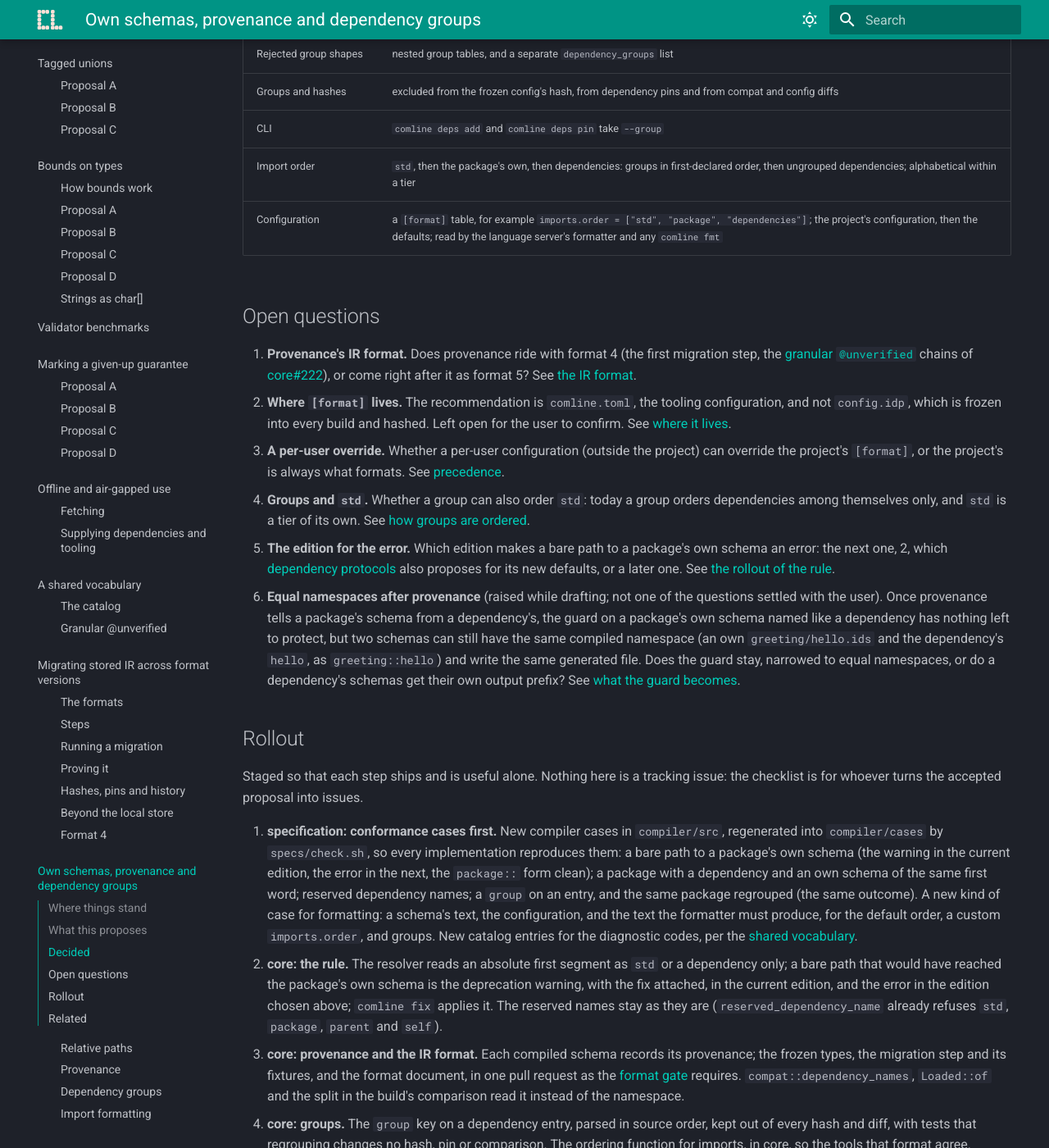
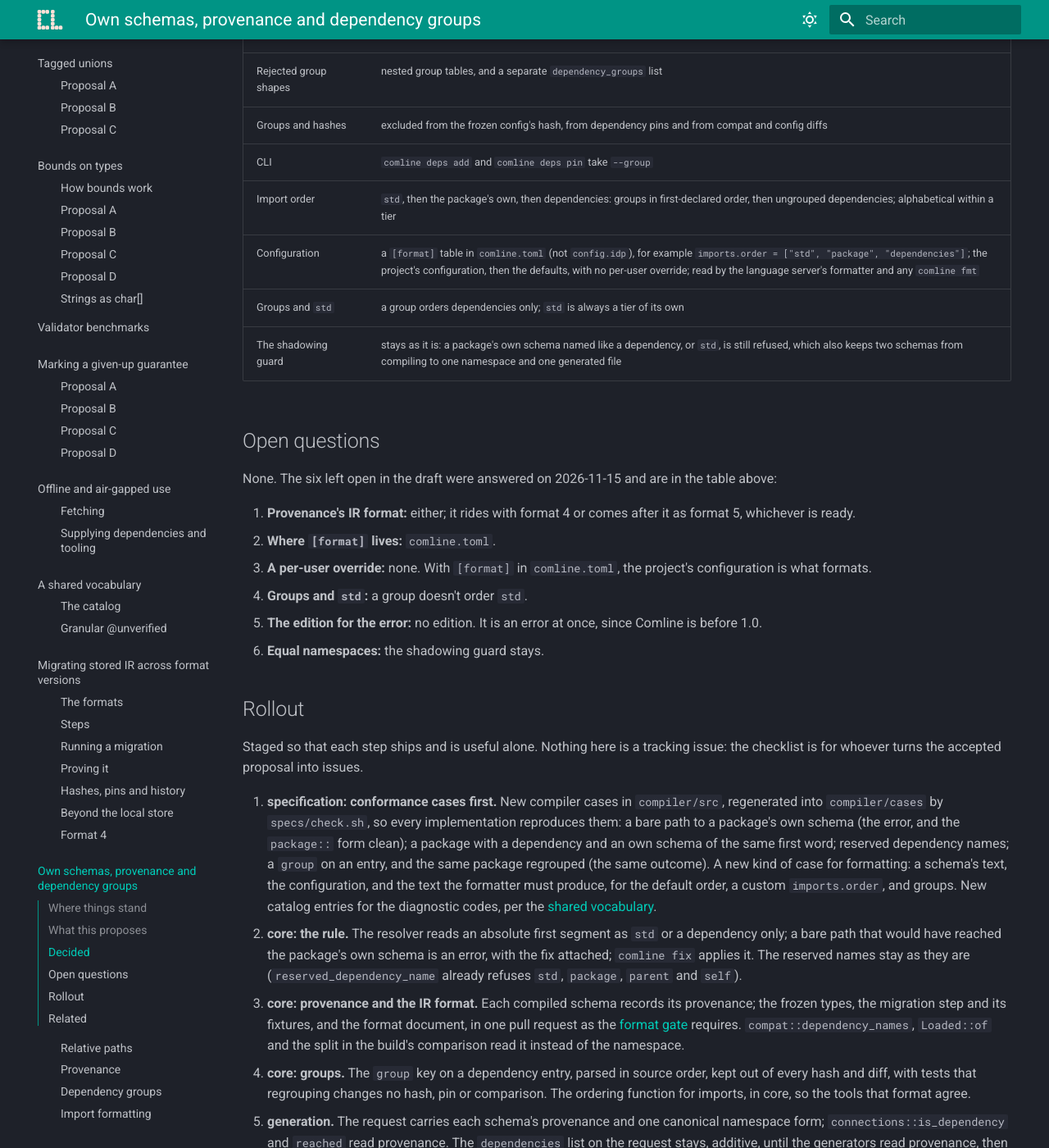
Before and after one commit to ComlineProject/docs, an MkDocs documentation site: the page built from docs/docs/proposals/use-paths-and-groups/index.md, in a window 1280 px wide and 1400 px high, scrolled down 1900 px. Shown: the whole window at 82% size. Built offline with MkDocs 1.6.1 and Material for MkDocs 9.7.7, drawn with Linux system fonts in a browser that asks for light colours; the version menu is left out; some of the changed text lies outside the part shown.

Commit message:
Own schemas, provenance and groups: accepted, with the open questions answered

```diff
--- a/docs/docs/proposals/use-paths-and-groups/index.md
+++ b/docs/docs/proposals/use-paths-and-groups/index.md
@@ -36,8 +36,8 @@ and imported in a consistent order?**
 ## What this proposes
 
 1. **[Own schemas only through relative paths](relative-use.md).** Within a package, its own schemas are reached as
-   `package::…`, `parent::…` or `self::…`. An absolute first segment always means `std` or a dependency. Introduced
-   by a language edition: a warning with a quick fix now, an error in the next edition.
+   `package::…`, `parent::…` or `self::…`. An absolute first segment always means `std` or a dependency. A bare path
+   to an own schema is an error at once, with a quick fix: Comline is before 1.0, so there is no deprecation period.
 2. **[Provenance, not names](provenance.md).** Each compiled schema records the package it came from: the package
    itself, a named dependency, or `std`. The frozen IR, the generation request and the facts carry it, so nothing infers
    "dependency" from a namespace's spelling. This is a frozen IR change, so it goes through the
@@ -56,46 +56,35 @@ imports in a tier of their own.
 
 ## Decided
 
-Settled with the user while drafting (2026-11-15), and written into the pages as decided:
+Settled with the user (2026-11-15), while drafting and in answer to the open questions:
 
 | | Decision |
 |---|---|
 | Own schemas | reached only as `package::…`, `parent::…` or `self::…`; an absolute first segment is `std` or a dependency |
 | The word for one level up | `parent`, as it is; no `super` synonym |
-| Rollout | a language edition: a warning with a language-server quick fix (rewriting to `package::…`) in the current edition, an error in the next |
+| Rollout | an error at once, with a language-server quick fix and `comline fix` (rewriting to `package::…`); no edition and no deprecation period, since Comline is before 1.0 |
 | Reserved dependency names | `std`, `package`, `parent`, `self` |
 | Provenance | recorded per compiled schema (the package, a named dependency, or `std`) in the frozen IR, the generation request and the facts; one canonical namespace form in requests and facts |
-| IR format | a bump under the IR migrations framework |
+| IR format | a bump under the IR migrations framework; it can ride with format 4 or come after it as format 5, whichever is ready |
 | Groups | an optional `group = "<name>"` field on each dependency entry; the table stays flat and names unique; never in a `use` path |
 | Rejected group shapes | nested group tables, and a separate `dependency_groups` list |
 | Groups and hashes | excluded from the frozen config's hash, from dependency pins and from compat and config diffs |
 | CLI | `comline deps add` and `comline deps pin` take `--group` |
 | Import order | `std`, then the package's own, then dependencies: groups in first-declared order, then ungrouped dependencies; alphabetical within a tier |
-| Configuration | a `[format]` table, for example `imports.order = ["std", "package", "dependencies"]`; the project's configuration, then the defaults; read by the language server's formatter and any `comline fmt` |
+| Configuration | a `[format]` table in `comline.toml` (not `config.idp`), for example `imports.order = ["std", "package", "dependencies"]`; the project's configuration, then the defaults, with no per-user override; read by the language server's formatter and any `comline fmt` |
+| Groups and `std` | a group orders dependencies only; `std` is always a tier of its own |
+| The shadowing guard | stays as it is: a package's own schema named like a dependency, or `std`, is still refused, which also keeps two schemas from compiling to one namespace and one generated file |
 
 ## Open questions
 
-1. **Provenance's IR format.** Does provenance ride with format 4 (the first migration step, the
-   [granular `@unverified`](../shared-vocabulary/granular-unverified.md) chains of
-   [core#222](https://github.com/ComlineProject/core/issues/222)), or come right after it as format 5? See
-   [the IR format](provenance.md#which-format).
-2. **Where `[format]` lives.** The recommendation is `comline.toml`, the tooling configuration, and not `config.idp`,
-   which is frozen into every build and hashed. Left open for the user to confirm. See
-   [where it lives](import-formatting.md#where-the-configuration-lives).
-3. **A per-user override.** Whether a per-user configuration (outside the project) can override the project's
-   `[format]`, or the project's is always what formats. See
-   [precedence](import-formatting.md#precedence).
-4. **Groups and `std`.** Whether a group can also order `std`: today a group orders dependencies among themselves
-   only, and `std` is a tier of its own. See [how groups are ordered](import-formatting.md#the-default-order).
-5. **The edition for the error.** Which edition makes a bare path to a package's own schema an error: the next one,
-   2, which [dependency protocols](../dependency-protocols/index.md) also proposes for its new defaults, or a
-   later one. See [the rollout of the rule](relative-use.md#rollout-by-edition).
-6. **Equal namespaces after provenance** (raised while drafting; not one of the questions settled with the user). Once
-   provenance tells a package's schema from a dependency's, the guard on a package's own schema named like a
-   dependency has nothing left to protect, but two schemas can still have the same compiled namespace (an own
-   `greeting/hello.ids` and the dependency's `hello`, as `greeting::hello`) and write the same generated file. Does the
-   guard stay, narrowed to equal namespaces, or do a dependency's schemas get their own output prefix? See
-   [what the guard becomes](provenance.md#what-the-guard-becomes).
+None. The six left open in the draft were answered on 2026-11-15 and are in the table above:
+
+1. **Provenance's IR format:** either; it rides with format 4 or comes after it as format 5, whichever is ready.
+2. **Where `[format]` lives:** `comline.toml`.
+3. **A per-user override:** none. With `[format]` in `comline.toml`, the project's configuration is what formats.
+4. **Groups and `std`:** a group doesn't order `std`.
+5. **The edition for the error:** no edition. It is an error at once, since Comline is before 1.0.
+6. **Equal namespaces:** the shadowing guard stays.
 
 ## Rollout
 
@@ -104,14 +93,13 @@ turns the accepted proposal into issues.
 
 1. **specification: conformance cases first.** New compiler cases in `compiler/src`, regenerated into `compiler/cases`
    by `specs/check.sh`, so every implementation reproduces them: a bare path to a package's own schema (the
-   warning in the current edition, the error in the next, the `package::` form clean); a package with a dependency and
+   error, and the `package::` form clean); a package with a dependency and
    an own schema of the same first word; reserved dependency names; a `group` on an entry, and the same package regrouped
    (the same outcome). A new kind of case for formatting: a schema's text, the configuration, and the text the
    formatter must produce, for the default order, a custom `imports.order`, and groups. New catalog entries for the
    diagnostic codes, per the [shared vocabulary](../shared-vocabulary/index.md).
 2. **core: the rule.** The resolver reads an absolute first segment as `std` or a dependency only; a bare path that
-   would have reached the package's own schema is the deprecation warning, with the fix attached, in the current
-   edition, and the error in the edition chosen above; `comline fix` applies it. The reserved names stay as they are
+   would have reached the package's own schema is an error, with the fix attached; `comline fix` applies it. The reserved names stay as they are
    (`reserved_dependency_name` already refuses `std`, `package`, `parent` and `self`).
 3. **core: provenance and the IR format.** Each compiled schema records its provenance; the frozen types, the
    migration step and its fixtures, and the format document, in one pull request as the
@@ -125,13 +113,13 @@ turns the accepted proposal into issues.
    until the generators read provenance, then goes.
 6. **CLI.** `comline deps add --group` and `comline deps pin --group`; `deps list` shows groups; `comline fix` applies
    the rewrite; `comline fmt`, if and when it exists, reads `[format]`.
-7. **language server.** The deprecation warning with its quick fix to `package::…`; the formatter's import order;
+7. **language server.** The error with its quick fix to `package::…`; the formatter's import order;
    `[format]` read from `comline.toml`; completion and hover for `group`.
 8. **docs.** The [Imports](../../guides/idl/use.md) guide (own schemas, the relative forms, what an absolute path
    means), [Packages & dependencies](../../guides/packages/index.md#dependencies) (groups, `--group`), the
    [`config.idp`](../../reference/package/idp.md) and [`comline.toml`](../../reference/package/comline-toml.md)
-   references (`group`, `[format]`, and the JSON Schema `scripts/sync-comline-toml-schema.py` writes),
-   [Editions](../../reference/versioning.md#editions), the [CLI reference](../../reference/tools/cli/index.md), and this
+   references (`group`, `[format]`, and the JSON Schema `scripts/sync-comline-toml-schema.py` writes), the
+   [CLI reference](../../reference/tools/cli/index.md), and this
    proposal marked accepted.
 
 ## Related
```
Also changed, not shown: other parts of docs/docs/proposals/use-paths-and-groups/index.md (+1 -1 lines), docs/docs/proposals/use-paths-and-groups/dependency-groups.md (+1 -1 lines), docs/docs/proposals/use-paths-and-groups/import-formatting.md (+7 -10 lines), docs/docs/proposals/use-paths-and-groups/provenance.md (+9 -5 lines), docs/docs/proposals/use-paths-and-groups/relative-use.md (+10 -14 lines).
